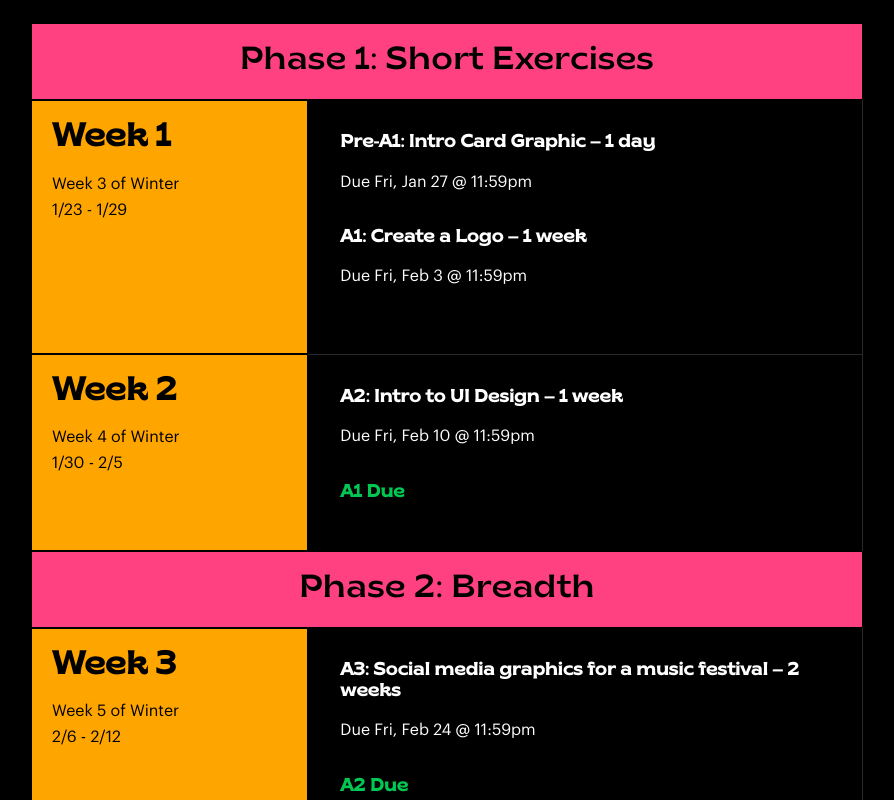
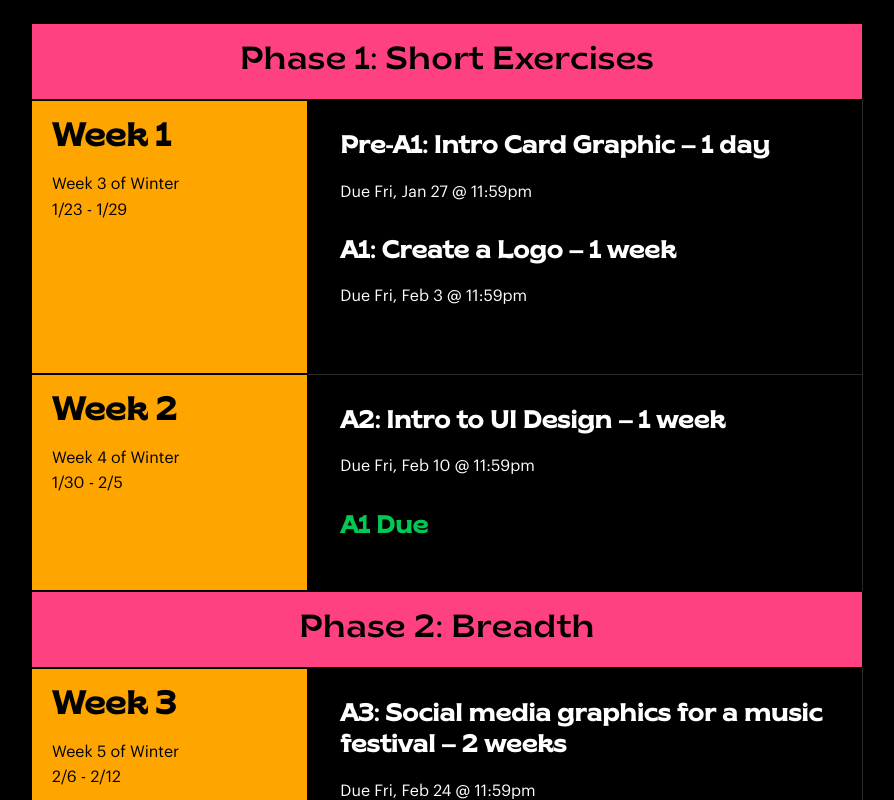
Before and after one commit to ucsddesignco/vda23, a React (Create React App) app: page /program-overview in a window 1280 px wide. Shown: the part 3980-4780 px from the top of the page, without its empty margins (193-1087 px from the left). Built offline with nearby package versions, Linux system fonts and the light colour scheme.

Commit message:
timeline styling

```diff
--- a/src/components/timeline/styles.scss
+++ b/src/components/timeline/styles.scss
@@ -70,11 +70,14 @@
             }
 
             h4 {
-                font-size: 1.1rem;
+                font-size: 1.5rem;
                 font-family: $heading-font;
                 margin-bottom: 1rem;
-                line-height: 1.2;
+                line-height: 1.3;
 
+                @media only screen and (max-width: $desktop) {
+                    font-size: 1.1rem;
+                }
                 @media only screen and (max-width: $mobile) {
                     font-size: 0.9rem;
                 }
```
